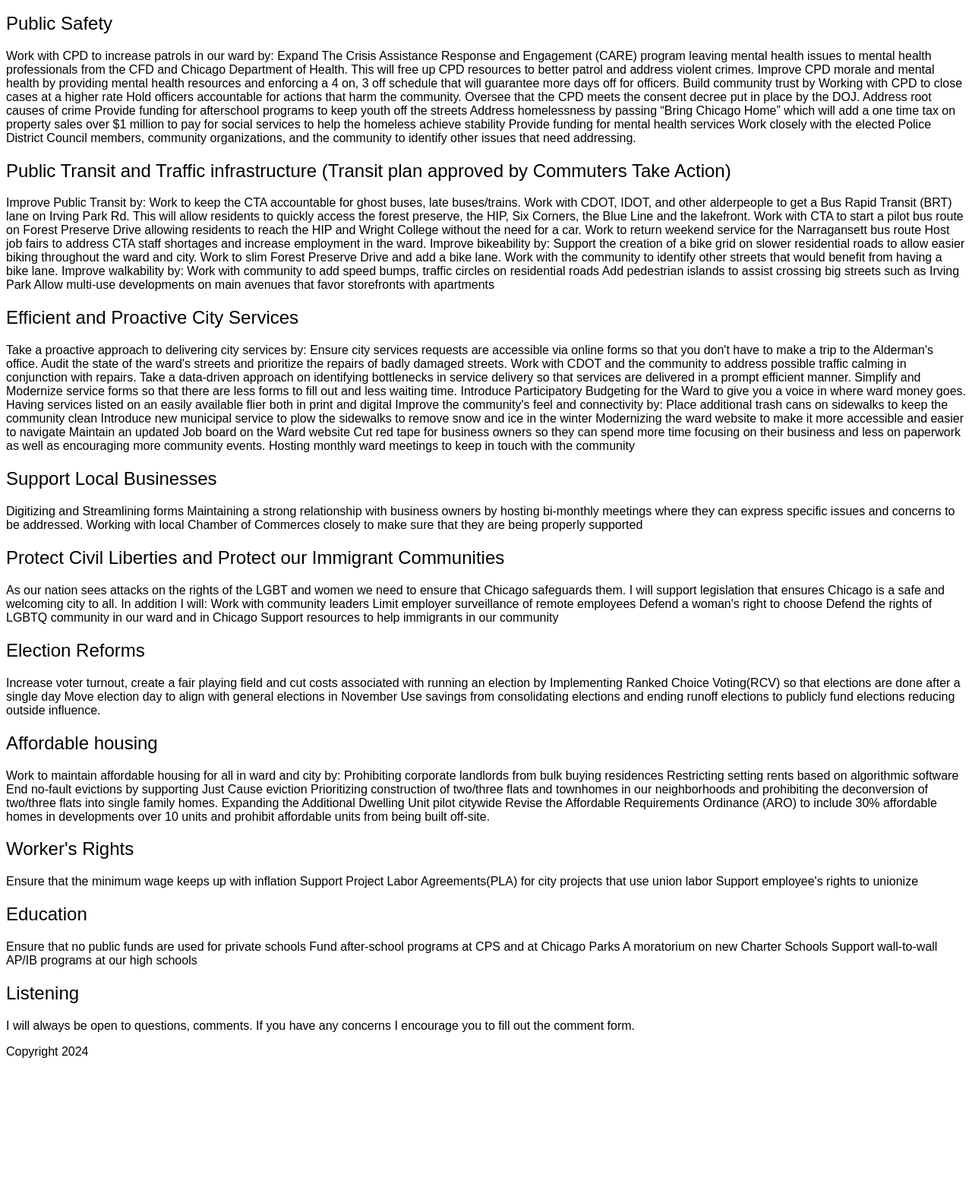
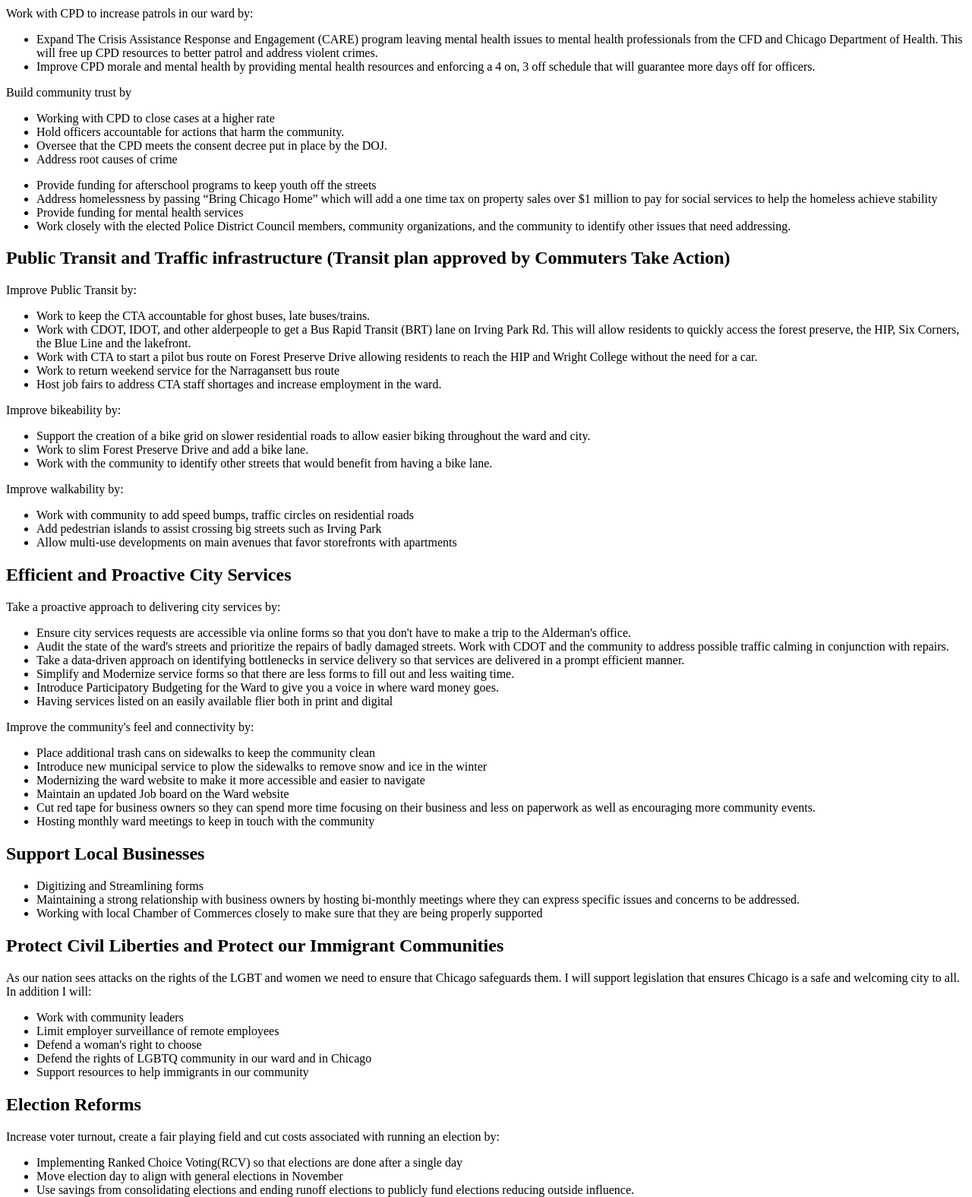
Before and after one commit to incazteca/francofor38_landing, a plain HTML site: page index.html in a window 1280 px wide. Shown: the part 963-2538 px from the top of the page at 76% size. Before the commit the page ends 2364 px from the top, so only its background shows below. Drawn offline with Linux system fonts and the light colour scheme; a web font is replaced by a local one.

Commit message:
Remove flex for the time being

```diff
--- a/index.html
+++ b/index.html
@@ -6,8 +6,15 @@
     <link rel="preconnect" href="https://fonts.gstatic.com" crossorigin>
     <link href="https://fonts.googleapis.com/css2?family=Big+Shoulders+Text:wght@100..900&display=swap" rel="stylesheet">
     <style>
-      * {
+      h1 h2 h3 h4 {
         font-family: "Big Shoulders Text", sans-serif;
+        font-optical-sizing: auto;
+        font-weight: 400;
+        font-style: normal;
+      }
+
+      p li {
+        font-family: "Roboto", sans-serif;
         font-optical-sizing: auto;
         font-weight: 400;
         font-style: normal;
@@ -38,7 +45,6 @@
     <header>
       <h1>Franco Reyes for 38th Ward Alderman</h1>
     </header>
-    <div class="flex-container vertical">
     <img src="images/FrancoReyesPortrait.png"></img>
     <div>
       <h2>About</h2>
@@ -50,125 +56,145 @@
       </p>
       <h2>Public Safety</h2>
 
-        <p>
-        Work with CPD to increase patrols in our ward by:
+      <p> Work with CPD to increase patrols in our ward by:</p>
 
-        Expand The Crisis Assistance Response and Engagement (CARE) program leaving mental health issues to mental health professionals from the CFD and Chicago Department of Health. This will free up CPD resources to better patrol and address violent crimes.
-        Improve CPD morale and mental health by providing mental health resources and enforcing a 4 on, 3 off schedule that will guarantee more days off for officers.
-        Build community trust by
+      <ul>
+        <li>Expand The Crisis Assistance Response and Engagement (CARE) program leaving mental health issues to mental health professionals from the CFD and Chicago Department of Health. This will free up CPD resources to better patrol and address violent crimes.</li>
+        <li>Improve CPD morale and mental health by providing mental health resources and enforcing a 4 on, 3 off schedule that will guarantee more days off for officers.</li>
+      </ul>
 
-        Working with CPD to close cases at a higher rate
-        Hold officers accountable for actions that harm the community.
-        Oversee that the CPD meets the consent decree put in place by the DOJ.
-        Address root causes of crime
+      <p>Build community trust by</p>
 
-        Provide funding for afterschool programs to keep youth off the streets
-        Address homelessness by passing “Bring Chicago Home” which will add a one time tax on property sales over $1 million to pay for social services to help the homeless achieve stability
-        Provide funding for mental health services
-        Work closely with the elected Police District Council members, community organizations, and the community to identify other issues that need addressing.
-        </p>
+      <ul>
+        <li>Working with CPD to close cases at a higher rate</li>
+        <li>Hold officers accountable for actions that harm the community.</li>
+        <li>Oversee that the CPD meets the consent decree put in place by the DOJ.</li>
+        <li>Address root causes of crime</li>
+      </ul>
+
+      <ul>
+        <li>Provide funding for afterschool programs to keep youth off the streets</li>
+        <li>Address homelessness by passing “Bring Chicago Home” which will add a one time tax on property sales over $1 million to pay for social services to help the homeless achieve stability</li>
+        <li>Provide funding for mental health services</li>
+        <li>Work closely with the elected Police District Council members, community organizations, and the community to identify other issues that need addressing.</li>
+      </ul>
       <h2>Public Transit and Traffic infrastructure (Transit plan approved by Commuters Take Action)</h2>
 
-        <p>
-        Improve Public Transit by:
+      <p>Improve Public Transit by:</p>
 
-        Work to keep the CTA accountable for ghost buses, late buses/trains.
-        Work with CDOT, IDOT, and other alderpeople to get a Bus Rapid Transit (BRT) lane on Irving Park Rd. This will allow residents to quickly access the forest preserve, the HIP, Six Corners, the Blue Line and the lakefront.
-        Work with CTA to start a pilot bus route on Forest Preserve Drive allowing residents to reach the HIP and Wright College without the need for a car.
-        Work to return weekend service for the Narragansett bus route
-        Host job fairs to address CTA staff shortages and increase employment in the ward.
-        Improve bikeability by:
+      <ul>
+        <li>Work to keep the CTA accountable for ghost buses, late buses/trains.</li>
+        <li>Work with CDOT, IDOT, and other alderpeople to get a Bus Rapid Transit (BRT) lane on Irving Park Rd. This will allow residents to quickly access the forest preserve, the HIP, Six Corners, the Blue Line and the lakefront.</li>
+        <li>Work with CTA to start a pilot bus route on Forest Preserve Drive allowing residents to reach the HIP and Wright College without the need for a car.</li>
+        <li>Work to return weekend service for the Narragansett bus route</li>
+        <li>Host job fairs to address CTA staff shortages and increase employment in the ward.</li>
+      </ul>
 
-        Support the creation of a bike grid on slower residential roads to allow easier biking throughout the ward and city.
-        Work to slim Forest Preserve Drive and add a bike lane.
-        Work with the community to identify other streets that would benefit from having a bike lane.
-        Improve walkability by:
+      <p>Improve bikeability by:</p>
 
-        Work with community to add speed bumps, traffic circles on residential roads
-        Add pedestrian islands to assist crossing big streets such as Irving Park
-        Allow multi-use developments on main avenues that favor storefronts with apartments
-        </p>
+      <ul>
+        <li>Support the creation of a bike grid on slower residential roads to allow easier biking throughout the ward and city.</li>
+        <li>Work to slim Forest Preserve Drive and add a bike lane.</li>
+        <li>Work with the community to identify other streets that would benefit from having a bike lane.</li>
+      </ul>
+
+      <p>Improve walkability by:</p>
+
+      <ul>
+        <li>Work with community to add speed bumps, traffic circles on residential roads</li>
+        <li>Add pedestrian islands to assist crossing big streets such as Irving Park</li>
+        <li>Allow multi-use developments on main avenues that favor storefronts with apartments</li>
+      </ul>
+
       <h2>Efficient and Proactive City Services</h2>
 
-        <p>
-        Take a proactive approach to delivering city services by:
+      <p>Take a proactive approach to delivering city services by:</p>
 
-        Ensure city services requests are accessible via online forms so that you don't have to make a trip to the Alderman's office.
-        Audit the state of the ward's streets and prioritize the repairs of badly damaged streets. Work with CDOT and the community to address possible traffic calming in conjunction with repairs.
-        Take a data-driven approach on identifying bottlenecks in service delivery so that services are delivered in a prompt efficient manner.
-        Simplify and Modernize service forms so that there are less forms to fill out and less waiting time.
-        Introduce Participatory Budgeting for the Ward to give you a voice in where ward money goes.
-        Having services listed on an easily available flier both in print and digital
-        Improve the community's feel and connectivity by:
+      <ul>
+        <li>Ensure city services requests are accessible via online forms so that you don't have to make a trip to the Alderman's office.</li>
+        <li>Audit the state of the ward's streets and prioritize the repairs of badly damaged streets. Work with CDOT and the community to address possible traffic calming in conjunction with repairs.</li>
+        <li>Take a data-driven approach on identifying bottlenecks in service delivery so that services are delivered in a prompt efficient manner.</li>
+        <li>Simplify and Modernize service forms so that there are less forms to fill out and less waiting time.</li>
+        <li>Introduce Participatory Budgeting for the Ward to give you a voice in where ward money goes.</li>
+        <li>Having services listed on an easily available flier both in print and digital</li>
+      </ul>
 
-        Place additional trash cans on sidewalks to keep the community clean
-        Introduce new municipal service to plow the sidewalks to remove snow and ice in the winter
-        Modernizing the ward website to make it more accessible and easier to navigate
-        Maintain an updated Job board on the Ward website
-        Cut red tape for business owners so they can spend more time focusing on their business and less on paperwork as well as encouraging more community events.
-        Hosting monthly ward meetings to keep in touch with the community
-        </p>
+      <p>Improve the community's feel and connectivity by:</p>
+
+      <ul>
+        <li>Place additional trash cans on sidewalks to keep the community clean</li>
+        <li>Introduce new municipal service to plow the sidewalks to remove snow and ice in the winter</li>
+        <li>Modernizing the ward website to make it more accessible and easier to navigate</li>
+        <li>Maintain an updated Job board on the Ward website</li>
+        <li>Cut red tape for business owners so they can spend more time focusing on their business and less on paperwork as well as encouraging more community events.</li>
+        <li>Hosting monthly ward meetings to keep in touch with the community</li>
+      </ul>
+
       <h2>Support Local Businesses</h2>
 
-        <p>
-        Digitizing and Streamlining forms
-        Maintaining a strong relationship with business owners by hosting bi-monthly meetings where they can express specific issues and concerns to be addressed.
-        Working with local Chamber of Commerces closely to make sure that they are being properly supported
-        </p>
+      <ul>
+        <li>Digitizing and Streamlining forms</li>
+        <li>Maintaining a strong relationship with business owners by hosting bi-monthly meetings where they can express specific issues and concerns to be addressed.</li>
+        <li>Working with local Chamber of Commerces closely to make sure that they are being properly supported</li>
+      </ul>
+
       <h2>Protect Civil Liberties and Protect our Immigrant Communities</h2>
 
-        <p>
-        As our nation sees attacks on the rights of the LGBT and women we need to ensure that Chicago safeguards them. I will support legislation that ensures Chicago is a safe and welcoming city to all. In addition I will:
+      <p> As our nation sees attacks on the rights of the LGBT and women we need to ensure that Chicago safeguards them. I will support legislation that ensures Chicago is a safe and welcoming city to all. In addition I will:</p>
 
-        Work with community leaders
-        Limit employer surveillance of remote employees
-        Defend a woman's right to choose
-        Defend the rights of LGBTQ community in our ward and in Chicago
-        Support resources to help immigrants in our community
-        </p>
+      <ul>
+        <li>Work with community leaders</li>
+        <li>Limit employer surveillance of remote employees</li>
+        <li>Defend a woman's right to choose</li>
+        <li>Defend the rights of LGBTQ community in our ward and in Chicago</li>
+        <li>Support resources to help immigrants in our community</li>
+      </ul>
       <h2>Election Reforms</h2>
 
-        <p>
-        Increase voter turnout, create a fair playing field and cut costs associated with running an election by
+      <p>Increase voter turnout, create a fair playing field and cut costs associated with running an election by:</p>
 
-        Implementing Ranked Choice Voting(RCV) so that elections are done after a single day
-        Move election day to align with general elections in November
-        Use savings from consolidating elections and ending runoff elections to publicly fund elections reducing outside influence.
-        </p>
+      <ul>
+        <li>Implementing Ranked Choice Voting(RCV) so that elections are done after a single day</li>
+        <li>Move election day to align with general elections in November</li>
+        <li>Use savings from consolidating elections and ending runoff elections to publicly fund elections reducing outside influence.</li>
+      </ul>
+
       <h2>Affordable housing</h2>
 
-        <p>
-        Work to maintain affordable housing for all in ward and city by:
+      <p>Work to maintain affordable housing for all in ward and city by:</p>
 
-        Prohibiting corporate landlords from bulk buying residences
-        Restricting setting rents based on algorithmic software
-        End no-fault evictions by supporting Just Cause eviction
-        Prioritizing construction of two/three flats and townhomes in our neighborhoods and prohibiting the deconversion of two/three flats into single family homes.
-        Expanding the Additional Dwelling Unit pilot citywide
-        Revise the Affordable Requirements Ordinance (ARO) to include 30% affordable homes in developments over 10 units and prohibit affordable units from being built off-site.
-        </p>
+      <ul>
+        <li>Prohibiting corporate landlords from bulk buying residences</li>
+        <li>Restricting setting rents based on algorithmic software</li>
+        <li>End no-fault evictions by supporting Just Cause eviction</li>
+        <li>Prioritizing construction of two/three flats and townhomes in our neighborhoods and prohibiting the deconversion of two/three flats into single family homes.</li>
+        <li>Expanding the Additional Dwelling Unit pilot citywide</li>
+        <li>Revise the Affordable Requirements Ordinance (ARO) to include 30% affordable homes in developments over 10 units and prohibit affordable units from being built off-site.</li>
+      </ul>
+
       <h2>Worker's Rights</h2>
 
-        <p>
-        Ensure that the minimum wage keeps up with inflation
-        Support Project Labor Agreements(PLA) for city projects that use union labor
-        Support employee's rights to unionize
-        </p>
+      <ul>
+        <li>Ensure that the minimum wage keeps up with inflation</li>
+        <li>Support Project Labor Agreements(PLA) for city projects that use union labor</li>
+        <li>Support employee's rights to unionize</li>
+      </ul>
+
       <h2>Education</h2>
 
-        <p>
-        Ensure that no public funds are used for private schools
-        Fund after-school programs at CPS and at Chicago Parks
-        A moratorium on new Charter Schools
-        Support wall-to-wall AP/IB programs at our high schools
-        </p>
+      <ul>
+        <li>Ensure that no public funds are used for private schools</li>
+        <li>Fund after-school programs at CPS and at Chicago Parks</li>
+        <li>A moratorium on new Charter Schools</li>
+        <li>Support wall-to-wall AP/IB programs at our high schools</li>
+      </ul>
+
       <h2>Listening</h2>
 
       <p>
         I will always be open to questions, comments. If you have any concerns I encourage you to fill out the comment form.
       </p>
     </div>
-    </div>
     <footer>Copyright 2024</footer>
   </body>
 </html>
```
Lines whose indentation alone changed are shown as unchanged.
